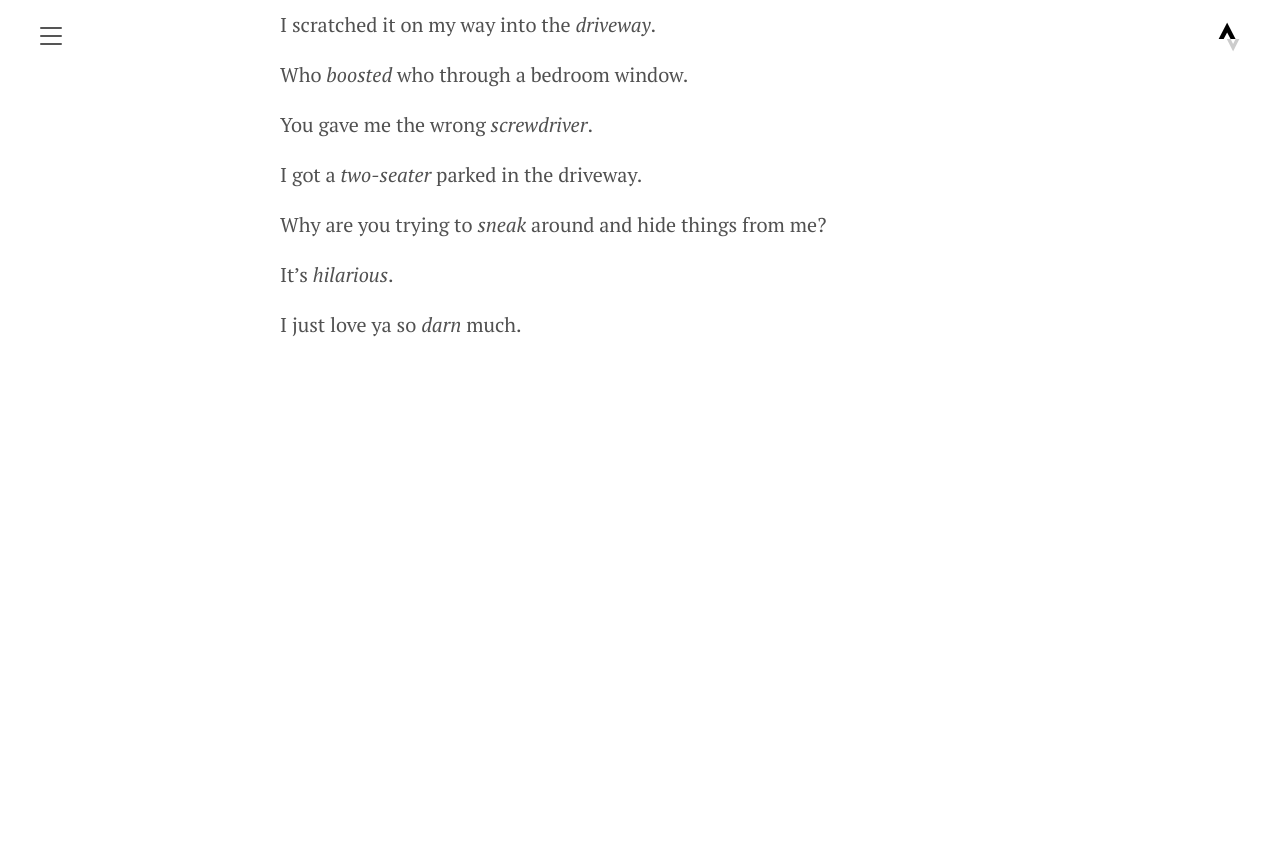
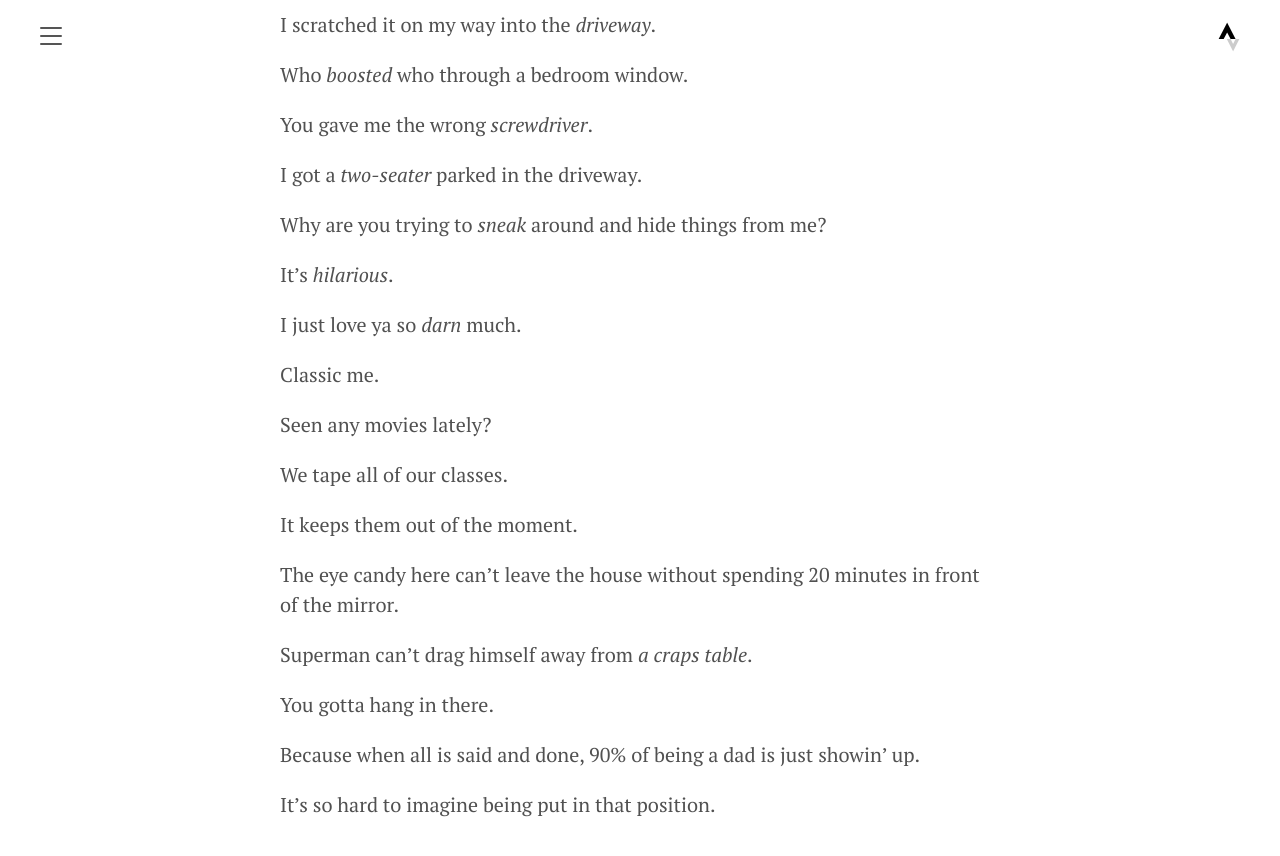
Before and after one commit to yoncise/yoncise.github.io, a Jekyll site: the page built from logs/_posts/2023/2023-12-17-150480384.md, in a window 1280 px wide and 900 px high, scrolled down 2612 px. Shown: the top 856 px of the window. Built offline with Jekyll 4.4.1, drawn with Linux system fonts in a browser that asks for light colours; before the commit the page ends 3032 px from its top, so only the background shows below that.

Commit message:
语雀同步 Modern Family S01E02

```diff
--- a/logs/_posts/2023/2023-12-17-150480384.md
+++ b/logs/_posts/2023/2023-12-17-150480384.md
@@ -107,3 +107,21 @@ Why are you trying to _sneak_ around and hide things from me?
 It's _hilarious_.
 
 I just love ya so _darn_ much.
+
+Classic me.
+
+Seen any movies lately?
+
+We tape all of our classes.
+
+It keeps them out of the moment.
+
+The eye candy here can't leave the house without spending 20 minutes in front of the mirror.
+
+Superman can't drag himself away from _a craps table_.
+
+You gotta hang in there.
+
+Because when all is said and done, 90% of being a dad is just showin' up.
+
+It's so hard to imagine being put in that position.
```
